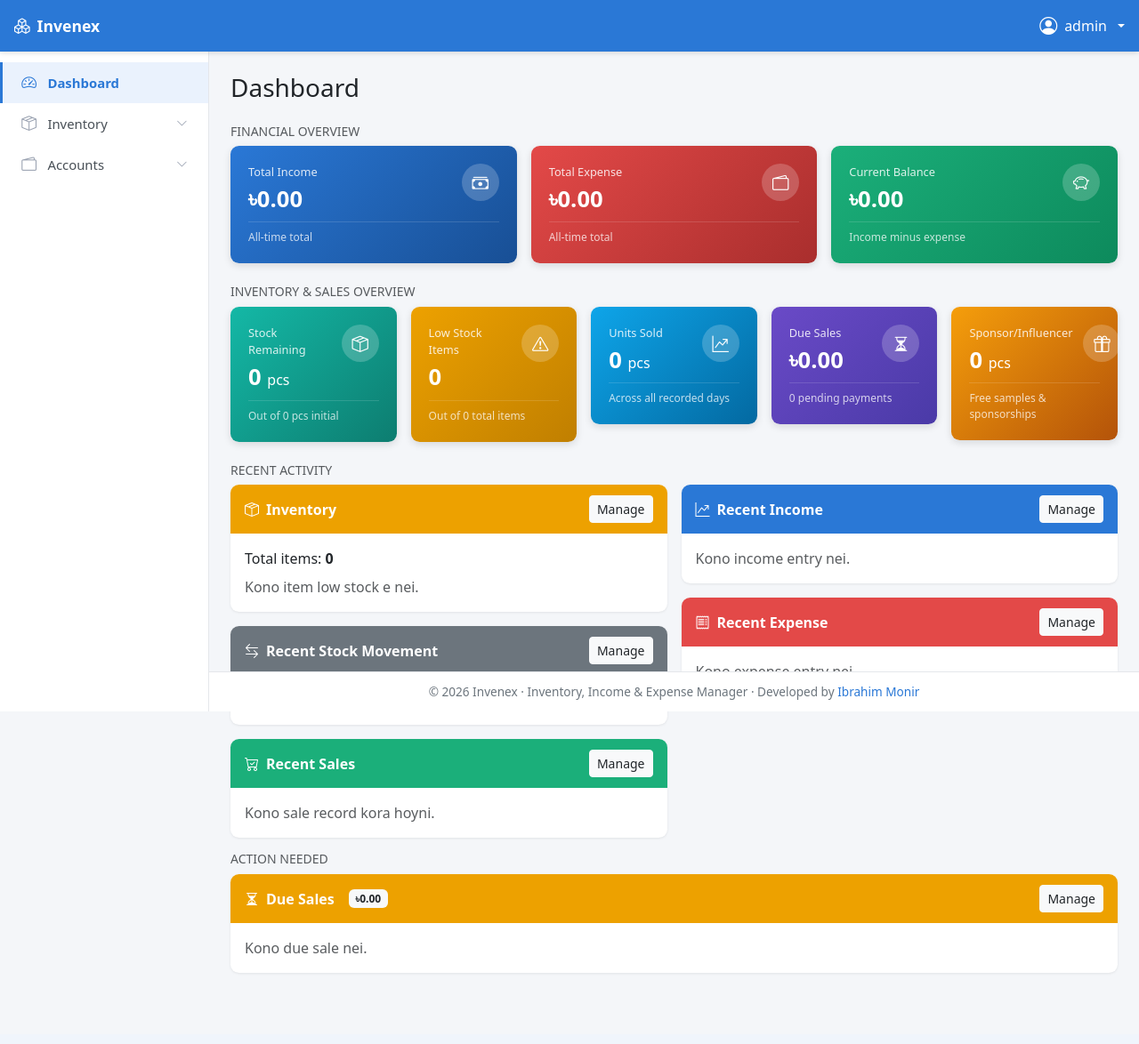
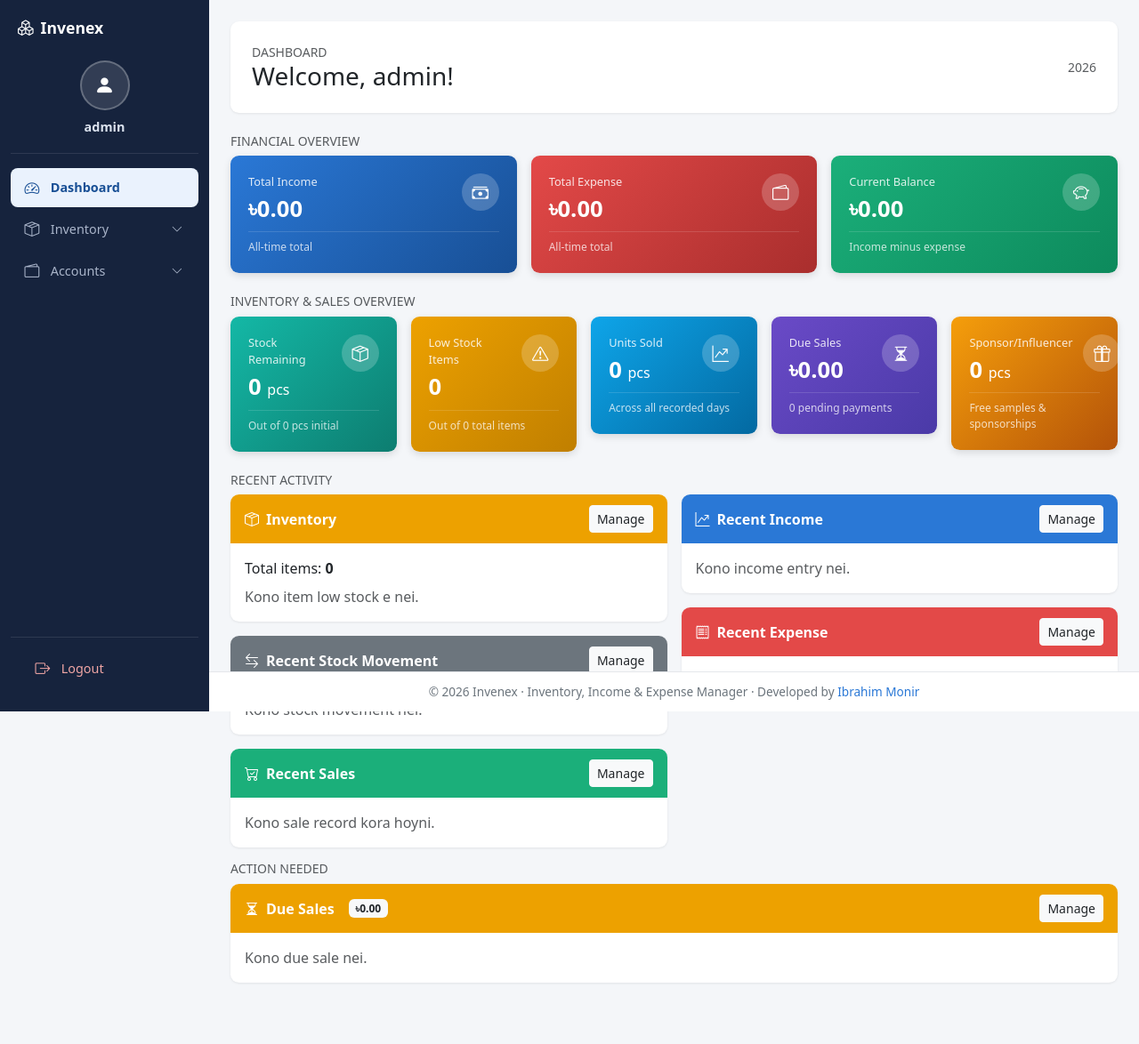
Before and after one commit to ibrahim-monir/invenex, a Flask app: page / in a window 1280 px wide. Shown: the whole page at 89% size. Before the commit the page ends 1095 px from the top, so only its background shows below. Run offline with Flask 3, Linux system fonts and the light colour scheme; the visitor is signed in with stand-in values (Sample User, id 1); data comes from the database, SQL or seed files in the repository; data that the repository does not hold is empty.

Commit message:
Redesign the app shell with a dark sidebar, inspired by a mockup the user shared
Replaced the light sidebar + separate blue topbar with a single dark navy
sidebar (full viewport height) carrying the brand, an avatar+name block that
links to Profile, the nav, and a Logout link pinned to the bottom - closer to
the reference design's layout than the old two-piece chrome. The topbar's
only other job, the mobile menu toggle, is now a small floating button since
there's no bar left to host it.

Left charts/stat-cards as they were (kept the existing CSS-bar style rather
than pulling in a charting library, per the scope decided with the user).
Added a "Welcome, {name}!" header card to the Dashboard page itself, echoing
the mockup's greeting - that part is page content, not shared chrome, so it
only touches dashboard.html.

login.html's `body:not(:has(.topbar))` background-gradient selector depended
on .topbar only existing on authenticated pages; since .topbar is gone,
switched it to key off .sidebar (still authenticated-only) so the gradient
doesn't leak onto every logged-in page.

Co-Authored-By: Claude Sonnet 5 <noreply@anthropic.com>

```diff
--- a/templates/base.html
+++ b/templates/base.html
@@ -9,7 +9,6 @@
   <style>
     :root {
       --sidebar-width: 235px;
-      --topbar-height: 58px;
       --footer-height: 45px;
       --color-primary: #2a78d6;
       --color-primary-dark: #184f95;
@@ -17,39 +16,67 @@
       --color-success: #1baf7a;
       --color-warning: #eda100;
       --color-bg: #f4f6f9;
+      --sidebar-bg: #16233d;
+      --sidebar-bg-alt: #1c2c4c;
+      --sidebar-text: #a9b4c9;
+      --sidebar-active-bg: #eaf2fd;
     }
     body { background: var(--color-bg); min-height: 100vh; }
 
-    .topbar {
-      position: fixed; top: 0; left: 0; right: 0; height: var(--topbar-height);
-      background: var(--color-primary); color: #fff; display: flex; align-items: center;
-      padding: 0 1rem; z-index: 1030; box-shadow: 0 1px 6px rgba(0,0,0,.15);
+    .mobile-menu-btn {
+      display: none; position: fixed; top: 1rem; left: 1rem; z-index: 1040;
+      width: 42px; height: 42px; border-radius: 50%; border: none;
+      background: var(--sidebar-bg); color: #fff; font-size: 1.2rem;
+      align-items: center; justify-content: center; box-shadow: 0 2px 8px rgba(0,0,0,.25);
     }
-    .topbar .brand { font-weight: 700; font-size: 1.1rem; display: flex; align-items: center; gap: .5rem; color: #fff; text-decoration: none; }
-    .topbar .brand:hover { color: #fff; }
-    .topbar .spacer { flex: 1; }
-    .topbar a { color: #fff; }
-    .topbar .dropdown-menu a { color: var(--bs-dropdown-link-color, #212529); }
-    .sidebar-toggle { display: none; background: transparent; border: none; color: #fff; font-size: 1.4rem; margin-right: .75rem; }
 
     .sidebar {
-      position: fixed; top: var(--topbar-height); left: 0; bottom: 0; width: var(--sidebar-width);
-      background: #fff; border-right: 1px solid #e5e7eb; overflow-y: auto;
-      padding-top: .75rem; z-index: 1020; transition: transform .2s ease;
+      position: fixed; top: 0; left: 0; bottom: 0; width: var(--sidebar-width);
+      background: var(--sidebar-bg); display: flex; flex-direction: column;
+      z-index: 1020; transition: transform .2s ease;
     }
+    .sidebar .brand {
+      display: flex; align-items: center; gap: .5rem; color: #fff; text-decoration: none;
+      font-weight: 700; font-size: 1.1rem; padding: 1.1rem 1.25rem .75rem;
+    }
+    .sidebar .brand:hover { color: #fff; }
+    .sidebar .identity {
+      display: flex; flex-direction: column; align-items: center; gap: .5rem;
+      text-align: center; text-decoration: none; padding: .75rem 1rem 1.15rem;
+      margin: 0 .75rem 1rem; border-bottom: 1px solid rgba(255,255,255,.1);
+    }
+    .sidebar .identity:hover .identity-name { color: #fff; }
+    .sidebar .identity-avatar {
+      width: 56px; height: 56px; border-radius: 50%; object-fit: cover;
+      border: 2px solid rgba(255,255,255,.25);
+    }
+    .sidebar .identity-avatar-fallback {
+      width: 56px; height: 56px; border-radius: 50%; border: 2px solid rgba(255,255,255,.25);
+      background: rgba(255,255,255,.12); color: #fff; display: flex; align-items: center;
+      justify-content: center; font-size: 1.4rem;
+    }
+    .sidebar .identity-name { color: #dbe2ee; font-size: .9rem; font-weight: 600; }
+
+    .sidebar-nav { flex: 1; overflow-y: auto; padding: 0 .75rem; }
     .sidebar .nav-link {
-      color: #495057; padding: .65rem 1.25rem; display: flex; align-items: center; gap: .7rem;
-      font-size: .93rem; border-left: 3px solid transparent;
+      color: var(--sidebar-text); padding: .6rem .9rem; display: flex; align-items: center; gap: .7rem;
+      font-size: .9rem; border-radius: .5rem; margin-bottom: .15rem;
     }
-    .sidebar .nav-link i { font-size: 1.05rem; width: 1.2rem; text-align: center; color: #9aa2b1; }
-    .sidebar .nav-link:hover { background: #f4f6f9; }
-    .sidebar .nav-link.active { background: #eaf2fd; border-left-color: var(--color-primary); color: var(--color-primary); font-weight: 600; }
-    .sidebar .nav-link.active i { color: var(--color-primary); }
+    .sidebar .nav-link i { font-size: 1.05rem; width: 1.2rem; text-align: center; }
+    .sidebar .nav-link:hover { background: rgba(255,255,255,.06); color: #fff; }
+    .sidebar .nav-link.active { background: var(--sidebar-active-bg); color: var(--color-primary-dark); font-weight: 600; }
+    .sidebar .nav-link.active i { color: var(--color-primary-dark); }
     .sidebar .submenu-toggle .chevron { transition: transform .2s ease; font-size: .8rem; }
     .sidebar .submenu-toggle[aria-expanded="true"] .chevron { transform: rotate(180deg); }
-    .sidebar .submenu-link { padding-left: 2.7rem; font-size: .87rem; }
+    .sidebar .submenu-link { padding-left: 2.5rem; font-size: .85rem; }
 
-    .content-wrap { margin-left: var(--sidebar-width); margin-top: var(--topbar-height); padding: 1.5rem; padding-bottom: calc(var(--footer-height) + 1.5rem); min-height: calc(100vh - var(--topbar-height)); }
+    .sidebar-logout {
+      margin: .75rem; padding: .75rem; border-top: 1px solid rgba(255,255,255,.1);
+    }
+    .sidebar-logout .nav-link { color: #f0a6a5; }
+    .sidebar-logout .nav-link:hover { background: rgba(227,73,72,.15); color: #fff; }
+
+    .content-wrap { margin-left: var(--sidebar-width); padding: 1.5rem; padding-bottom: calc(var(--footer-height) + 1.5rem); min-height: 100vh; }
     body > .container { padding-bottom: calc(var(--footer-height) + 1.5rem); }
 
     .app-footer {
@@ -63,10 +90,10 @@
 
     @media (max-width: 900px) {
       .sidebar { transform: translateX(-100%); }
-      .sidebar.open { transform: translateX(0); box-shadow: 2px 0 10px rgba(0,0,0,.2); }
-      .content-wrap { margin-left: 0; }
+      .sidebar.open { transform: translateX(0); box-shadow: 2px 0 10px rgba(0,0,0,.3); }
+      .content-wrap { margin-left: 0; padding-top: 4.5rem; }
       .app-footer.with-sidebar { left: 0; }
-      .sidebar-toggle { display: inline-block; }
+      .mobile-menu-btn { display: flex; }
     }
 
     .card { border: none; border-radius: .6rem; box-shadow: 0 1px 3px rgba(0,0,0,.08); }
@@ -112,28 +139,21 @@
 </head>
 <body>
   {% if current_user.is_authenticated %}
-  <header class="topbar">
-    <button class="sidebar-toggle" id="sidebarToggle" type="button" aria-label="Toggle menu"><i class="bi bi-list"></i></button>
-    <a class="brand" href="{{ url_for('dashboard') }}"><i class="bi bi-boxes"></i> Invenex</a>
-    <div class="spacer"></div>
-    <div class="dropdown">
-      <a class="dropdown-toggle text-decoration-none text-white d-flex align-items-center gap-2" href="#" role="button" data-bs-toggle="dropdown">
-        {% if admin_avatar %}
-          <img src="{{ url_for('static', filename='uploads/' + admin_avatar) }}" class="rounded-circle" style="width:28px;height:28px;object-fit:cover;" alt="Avatar">
-        {% else %}
-          <i class="bi bi-person-circle fs-5"></i>
-        {% endif %}
-        <span class="d-none d-sm-inline">{{ admin_display_name }}</span>
-      </a>
-      <ul class="dropdown-menu dropdown-menu-end">
-        <li><a class="dropdown-item" href="{{ url_for('profile') }}"><i class="bi bi-person-gear me-2"></i>Profile Settings</a></li>
-        <li><hr class="dropdown-divider"></li>
-        <li><a class="dropdown-item" href="{{ url_for('logout') }}"><i class="bi bi-box-arrow-right me-2"></i>Logout</a></li>
-      </ul>
-    </div>
-  </header>
+  <button class="mobile-menu-btn" id="sidebarToggle" type="button" aria-label="Toggle menu"><i class="bi bi-list"></i></button>
 
   <nav class="sidebar" id="sidebar">
+    <a class="brand" href="{{ url_for('dashboard') }}"><i class="bi bi-boxes"></i> Invenex</a>
+
+    <a class="identity" href="{{ url_for('profile') }}">
+      {% if admin_avatar %}
+        <img src="{{ url_for('static', filename='uploads/' + admin_avatar) }}" class="identity-avatar" alt="Avatar">
+      {% else %}
+        <div class="identity-avatar-fallback"><i class="bi bi-person-fill"></i></div>
+      {% endif %}
+      <span class="identity-name">{{ admin_display_name }}</span>
+    </a>
+
+    <div class="sidebar-nav">
       <a class="nav-link {{ 'active' if request.endpoint == 'dashboard' else '' }}" href="{{ url_for('dashboard') }}">
         <i class="bi bi-speedometer2"></i> Dashboard
       </a>
@@ -173,6 +193,13 @@
           <i class="bi bi-receipt"></i> Expense
         </a>
       </div>
+    </div>
+
+    <div class="sidebar-logout">
+      <a class="nav-link" href="{{ url_for('logout') }}">
+        <i class="bi bi-box-arrow-right"></i> Logout
+      </a>
+    </div>
   </nav>
   {% endif %}
 
@@ -203,20 +230,6 @@
     if (toggleBtn && sidebar) {
       toggleBtn.addEventListener('click', () => sidebar.classList.toggle('open'));
     }
-
-    document.querySelectorAll('.topbar .dropdown').forEach(function (container) {
-      const toggleEl = container.querySelector('[data-bs-toggle="dropdown"]');
-      if (!toggleEl) return;
-      const dropdown = bootstrap.Dropdown.getOrCreateInstance(toggleEl);
-      let closeTimer;
-      container.addEventListener('mouseenter', () => {
-        clearTimeout(closeTimer);
-        dropdown.show();
-      });
-      container.addEventListener('mouseleave', () => {
-        closeTimer = setTimeout(() => dropdown.hide(), 150);
-      });
-    });
   </script>
 </body>
 </html>
--- a/templates/dashboard.html
+++ b/templates/dashboard.html
@@ -1,7 +1,13 @@
 {% extends "base.html" %}
 {% block title %}Dashboard - Invenex{% endblock %}
 {% block content %}
-<h3 class="mb-4">Dashboard</h3>
+<div class="card p-4 mb-4 d-flex flex-row justify-content-between align-items-center flex-wrap gap-2">
+  <div>
+    <div class="text-muted small text-uppercase">Dashboard</div>
+    <h3 class="mb-0">Welcome, {{ admin_display_name }}!</h3>
+  </div>
+  <div class="text-muted small">{{ current_year }}</div>
+</div>
 
 <h6 class="text-muted text-uppercase small mb-2">Financial Overview</h6>
 <div class="row g-3 mb-4 row-cols-1 row-cols-md-3">
--- a/templates/login.html
+++ b/templates/login.html
@@ -2,7 +2,7 @@
 {% block title %}Login - Invenex{% endblock %}
 {% block content %}
 <style>
-  body:not(:has(.topbar)) {
+  body:not(:has(.sidebar)) {
     background: linear-gradient(135deg, #2a78d6, #184f95);
     min-height: 100vh;
   }
```
Lines whose indentation alone changed are shown as unchanged.
